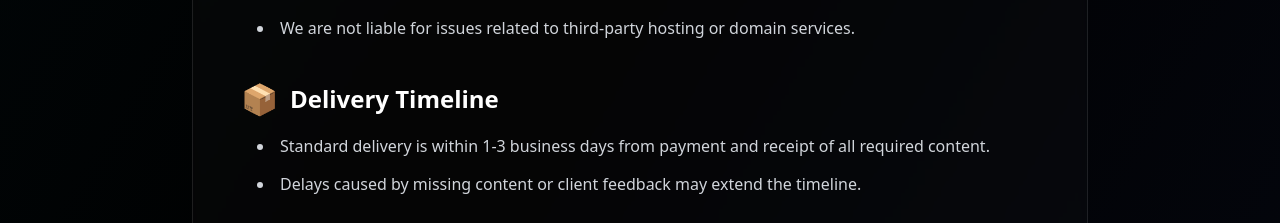
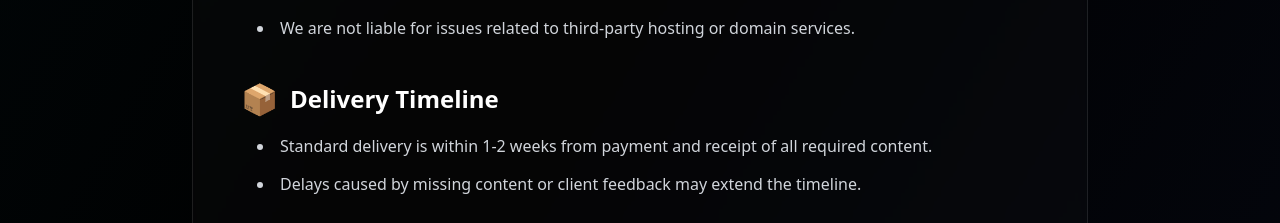
Before and after one commit to ybeyene15/SiteSolveTrade, a React (Vite) app: page /terms-of-service in a window 1280 px wide. Shown: the part 1360-1583 px from the top of the page. Built offline with nearby package versions, Linux system fonts and the light colour scheme; no server answers.

Commit message:
Updated TermsOfService.tsx

```diff
--- a/src/pages/TermsOfService.tsx
+++ b/src/pages/TermsOfService.tsx
@@ -91,7 +91,7 @@ export default function TermsOfService() {
                     Delivery Timeline
                   </h2>
                   <ul className="text-gray-300 space-y-3 leading-relaxed list-disc list-inside ml-4">
-                    <li>Standard delivery is within 1-3 business days from payment and receipt of all required content.</li>
+                    <li>Standard delivery is within 1-2 weeks from payment and receipt of all required content.</li>
                     <li>Delays caused by missing content or client feedback may extend the timeline.</li>
                   </ul>
                 </section>
```
